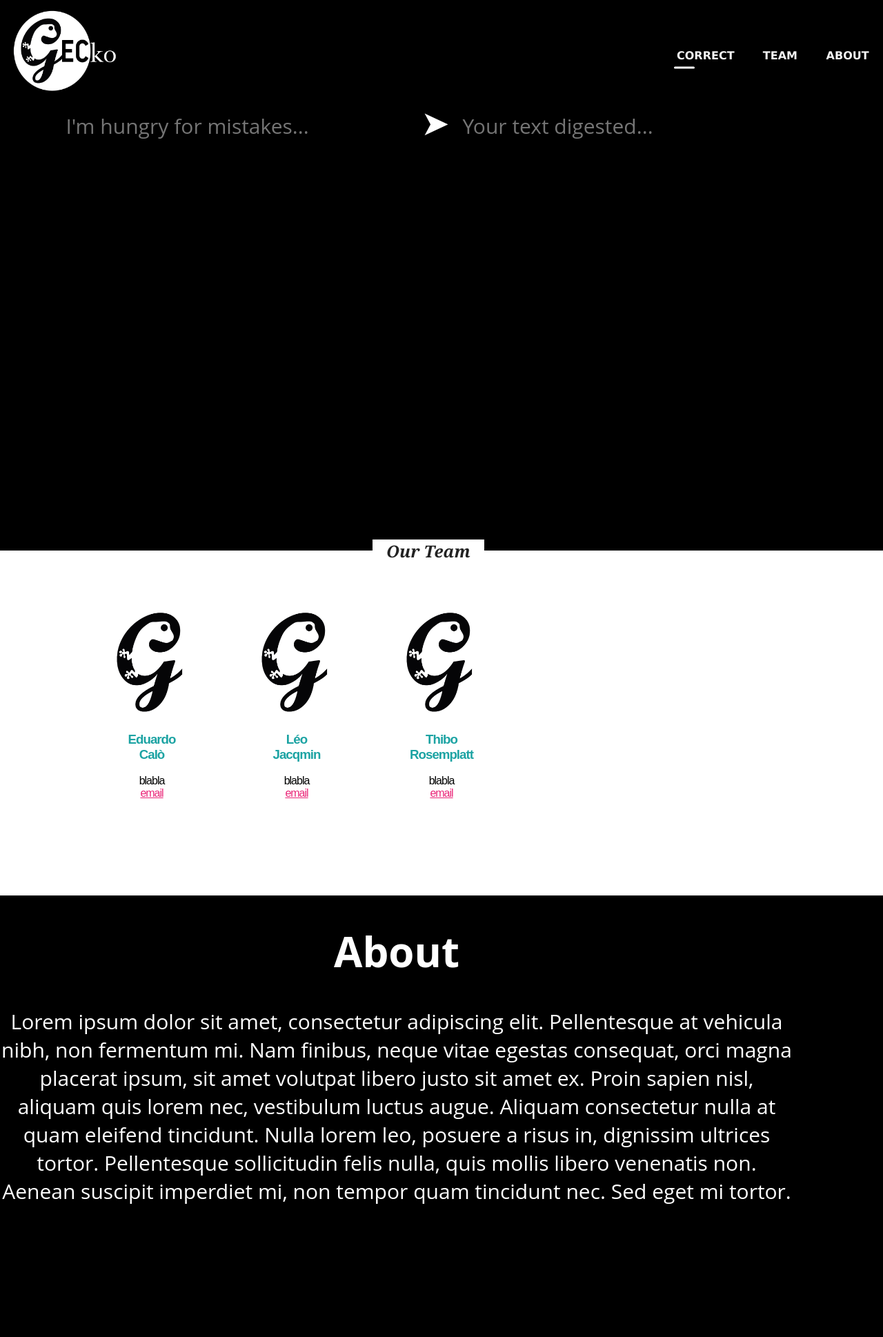
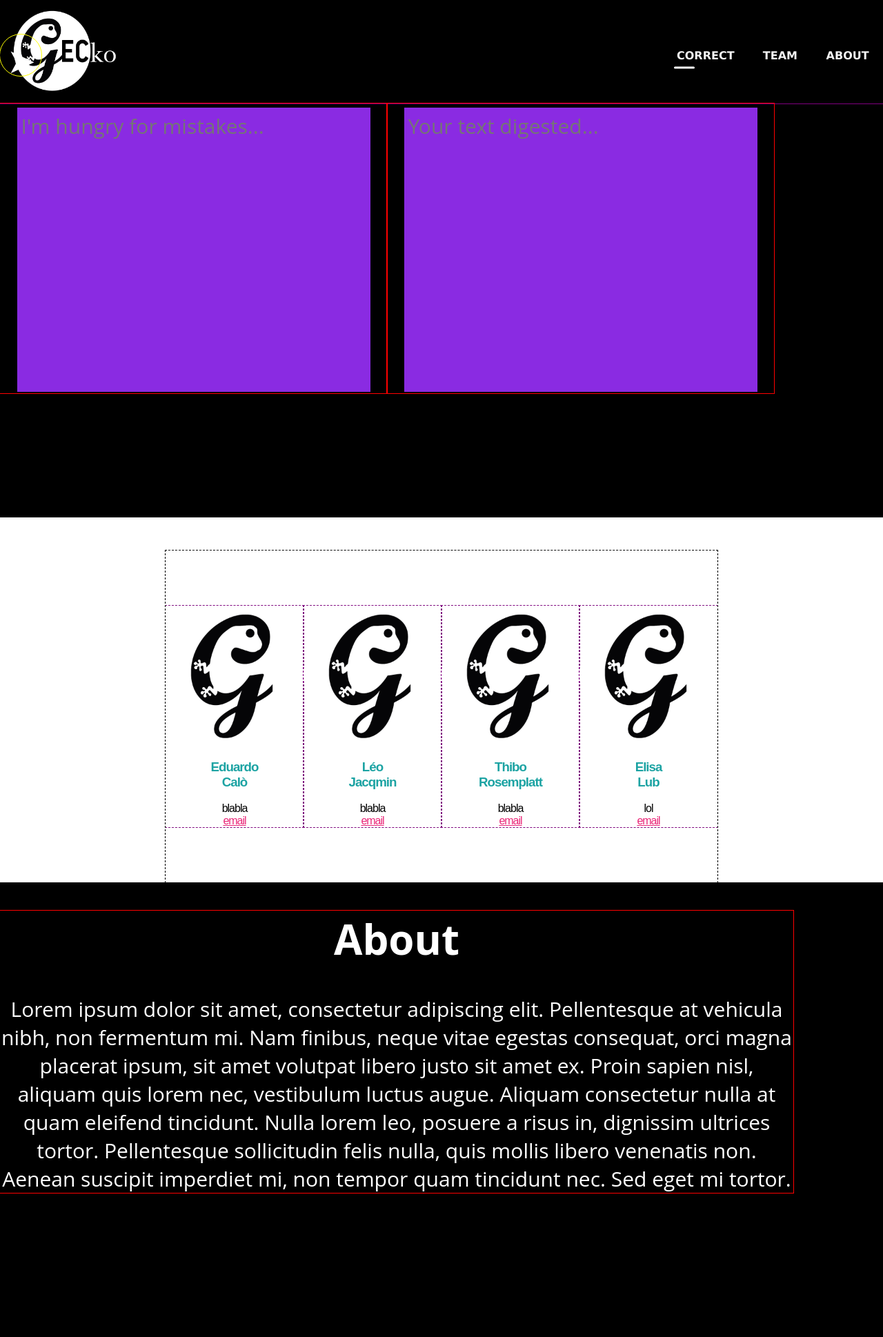
Before and after one commit to jacqle/GECko, a Flask app: page / in a window 1280 px wide. Shown: the whole page at 69% size. After the commit the page ends 1730 px from the top, so only its background shows below. Run offline with Flask 2, Linux system fonts and the light colour scheme.

Commit message:
Fixed team member's display

```diff
--- a/code/webapp/static/css/style.css
+++ b/code/webapp/static/css/style.css
@@ -179,6 +179,7 @@ nav a:nth-child(3):hover ~ #indicator
 
 header {
     background-color:black;
+    outline: 1px solid purple;
 }
 
 .header_title {
@@ -230,13 +231,13 @@ header {
 
 .containers-area {
     /* outline: 1px solid purple; */
-    width: 1150px ;
+    /* width: 1150px ; */
     margin: auto;
     /* display: flex; */
 }
 
 .container {
-    /* outline: 1px solid red; */
+    outline: 1px solid red;
     position: relative;
     font-family: 'Open Sans', sans-serif;
     font-size: 30px;
@@ -249,19 +250,19 @@ header {
 
 .container-left {
     float: left;
-    width: 535px;
+    /* width: 535px; */
     height: 420px;
 }
 
 .container-right {
     float: left;
-    width: 500px;
+    /* width: 500px; */
     height: 420px;
 }
 
 .container-center {
     float: left;
-    width: 40px;
+    /* width: 40px; */
     height: 420px;
 }
 
@@ -285,7 +286,7 @@ header {
 }
 
 #text-box {
-    background:black;
+    background:blueviolet;
     padding: 6px;
     margin-top: -5px;
     margin-bottom: -15px;
@@ -349,9 +350,9 @@ header {
     /* ie */
 }
 
-.form button {
-    position: relative;
-    top: -10px;
+.arrow-button {
+    position: absolute;
+    top:50px;
     font-family: "Verdana", sans-serif;
     text-transform: uppercase;
     outline: 0;
@@ -366,9 +367,10 @@ header {
     transition: all 0.3 ease;
     cursor: pointer;
     border-radius: 100%;
+    outline: 1px solid yellow;
 }
 
-.form button:hover,.form button:active,.form button:focus {
+.arrow-button:hover,.arrow-button:active,.arrow-button:focus {
     color: #7096E0;
     background: transparent;
 }
@@ -417,13 +419,15 @@ h1.team-h1 {
     padding-bottom: 5em;
     margin-top: 3em;
     position: relative;
+    display: inline-flex;
+    outline: 1px dashed black;
   }
 
   .team-member {
-    width: 16%;
-    float: left;
+    width: 200px;
     text-align: center;
-    margin-right: 5%;
+    outline: 1px dashed purple;
+    display: inline-block;
   }
 
   .team-member:last-child {margin-right: 0;}
--- a/code/webapp/templates/base.html
+++ b/code/webapp/templates/base.html
@@ -53,7 +53,7 @@
         <!--header-->
 
         <!--javascript-->
-        <script>
+        <!-- <script>
          window.onscroll = function() {scrollFunction()};
 
             var header = document.getElementById("myHeader");
@@ -74,7 +74,7 @@
                 logo.style.width = "170px"
               }
             }
-        </script>
+        </script> -->
         <!--javascript-->
 
         <!--corrector-->
@@ -89,12 +89,8 @@
                     </div>
                 </div>
 
-                <div class="container-center container">
-                    <div class="login-page">
-                        <div class="form">
-                            <button>➤</button>
-                        </div>
-                    </div>
+                <div class="arrow-button">
+                    ➤
                 </div>
 
                 <div class="container-right container">
@@ -111,8 +107,6 @@
         <div class="main-container-w">
 
         <section class="cf team-container">
-            <h1 class="team-h1">Our Team</h1>
-
             <!-- member1-->
             <div class="team-member">
                 <img class="team-photo" src="../static/img/GECko_logo.png">
@@ -136,6 +130,14 @@
                 <span>blabla</span>
                 <a class="email" href="mailto:email@something.com"><span >email</span></a>
             </div>
+
+            <!-- member3-->
+            <div class="team-member">
+                <img class="team-photo" src="../static/img/GECko_logo.png">
+                    <h3>Elisa<br>Lub</h3>
+                    <span>lol</span>
+                    <a class="email" href="mailto:email@something.com"><span >email</span></a>
+                </div>
         </div>
 
         <!--about-->
```
